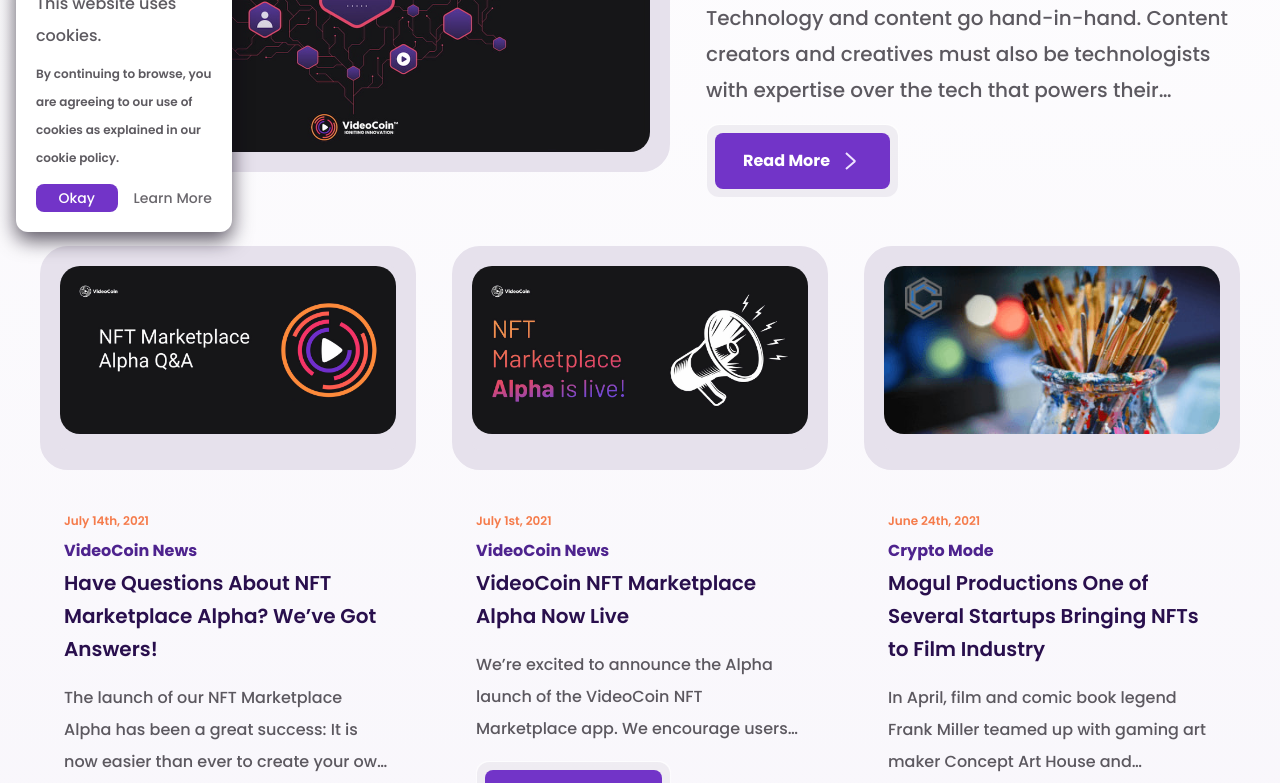
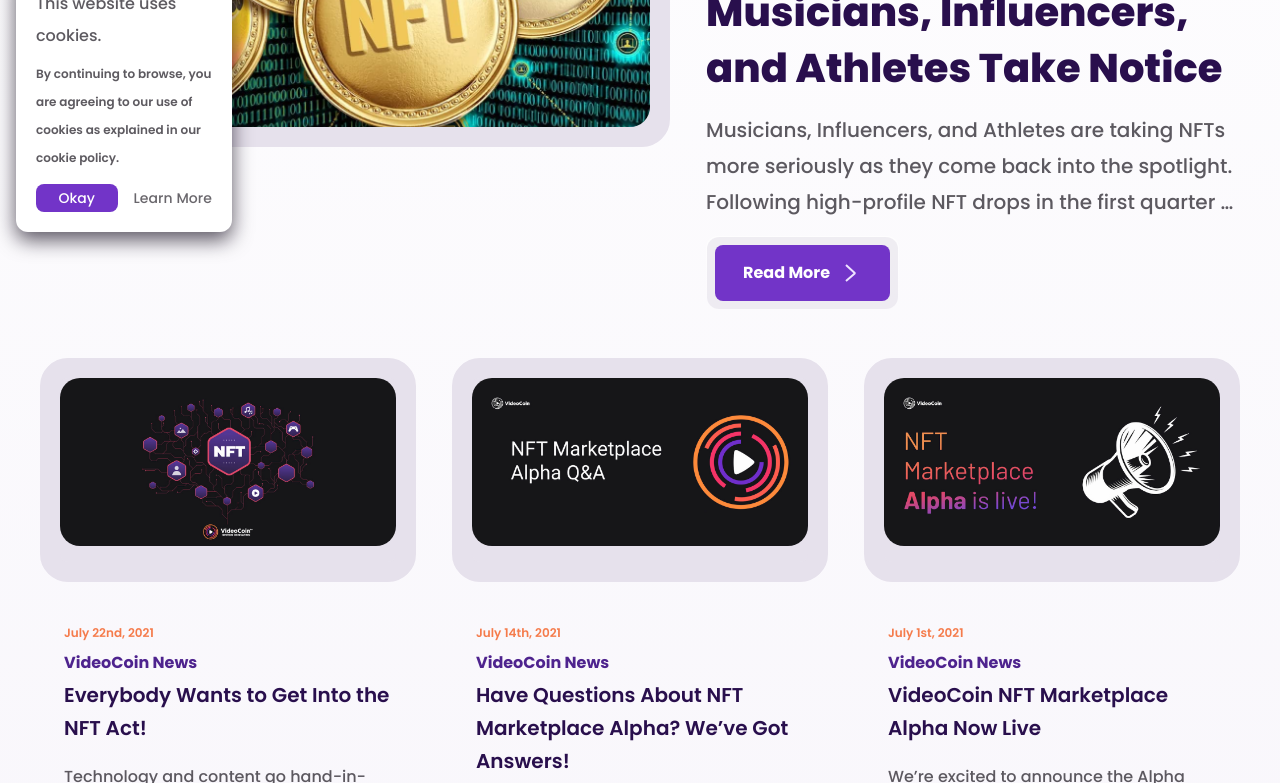
Before and after one commit to videocoin/videocoin.network, a Gatsby site: page /news in a window 1280 px wide. Shown: the part 552-1335 px from the top of the page. Built offline with nearby package versions, Linux system fonts and the light colour scheme; Gatsby itself is replaced by a stand-in of ours.

Commit message:
update news

```diff
--- a/src/components/Home/News/index.tsx
+++ b/src/components/Home/News/index.tsx
@@ -24,7 +24,7 @@
 
 SwiperCore.use([Controller, Pagination]);
 
-const sort = [4, 8, 1, 3, 2, 5, 6, 7];
+const sort = [9, 4, 8, 1, 3, 2, 5, 6, 7];
 
 const News = () => {
   const [swiper, setControlledSwiper] = useState<SwiperCore | null>(null);
--- a/src/components/News/MainNews.tsx
+++ b/src/components/News/MainNews.tsx
@@ -10,7 +10,7 @@
 
 const MainNews = () => {
   const { mobile } = useBreakpoint();
-  const { cover, date, source, link, title, description } = news['8'];
+  const { cover, date, source, link, title, description } = news['9'];
   const { allFile } = useStaticQuery(graphql`
     {
       allFile(filter: { relativeDirectory: { eq: "news" } }) {
--- a/src/components/News/NewsList.tsx
+++ b/src/components/News/NewsList.tsx
@@ -4,7 +4,7 @@
 import * as S from './styles';
 import Container from 'styles/Container';
 
-const sort = [1, 2, 3, 4, 5, 6, 7];
+const sort = [8, 1, 2, 3, 4, 5, 6, 7];
 
 const NewsList = ({ covers }) => {
   const sortedNews = sort.map((id) => {
--- a/src/components/News/styles.ts
+++ b/src/components/News/styles.ts
@@ -6,7 +6,7 @@
   display: flex;
   margin-top: 48px;
   margin-bottom: 24px;
-  align-items: center;
+  align-items: flex-start;
   @media ${device.tablet} {
     flex-direction: column;
   }
--- a/src/news.ts
+++ b/src/news.ts
@@ -88,6 +88,17 @@
     description:
       'Technology and content go hand-in-hand. Content creators and creatives must also be technologists with expertise over the tech that powers their mediums.',
   },
+  9: {
+    id: 9,
+    cover: '9',
+    date: formatDate('2021-08-13'),
+    title:
+      'This Week in NFTs: As the NFT Boom Roars Back, Musicians, Influencers, and Athletes Take Notice',
+    link: 'https://medium.com/videocoin/this-week-in-nfts-as-the-nft-boom-roars-back-musicians-influencers-and-athletes-take-notice-685e7f50bd09',
+    source: 'VideoCoin News',
+    description:
+      'Musicians, Influencers, and Athletes are taking NFTs more seriously as they come back into the spotlight. Following high-profile NFT drops in the first quarter of the year, other public figures have since quietly spent their time developing their NFT strategies.',
+  },
 };
 
 export default news;
```
Also changed, not shown: src/images/news/9.jpeg (added).
